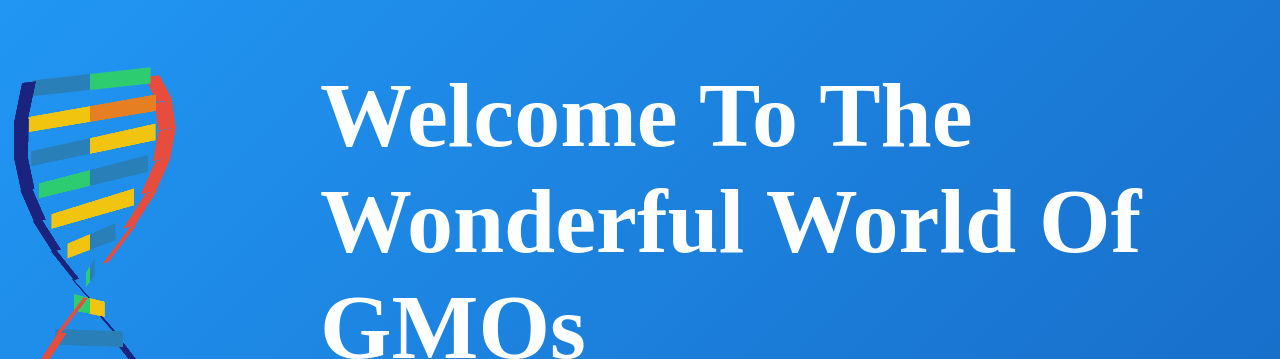
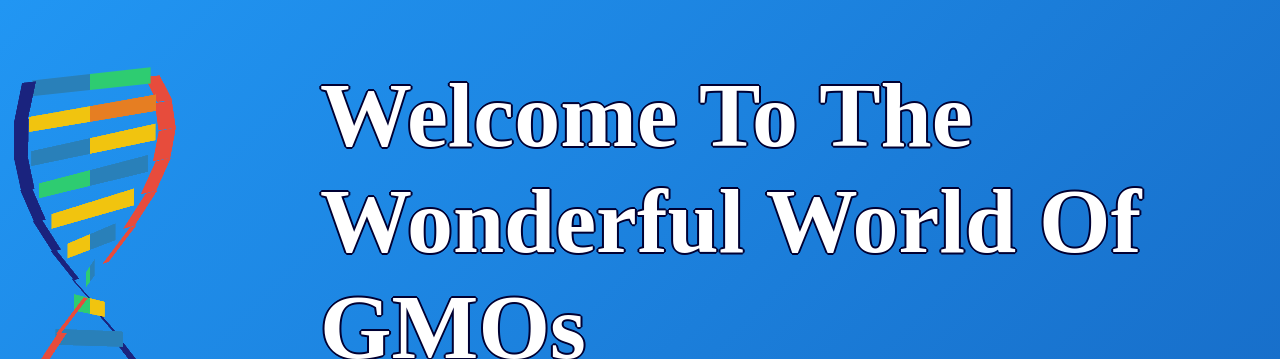
Before and after one commit to Excelsior13/GMO-Intro, a plain HTML site: page index.html in a window 1280 px wide. Shown: the top 359 px of the page. Drawn offline with Linux system fonts and the light colour scheme.

Commit message:
Update index.html

```diff
--- a/index.html
+++ b/index.html
@@ -121,8 +121,7 @@
   display: none;
 }
 @keyframes rot {
-  from {
-    transform: rotateY(0deg);
+  from {    transform: rotateY(0deg);
   }
   to {
     transform: rotateY(360deg);
@@ -142,7 +141,7 @@ body {
   font-family: Times New Roman ;
   font-size: 46px;
   color: white;
-5  text-shadow: 2px 0 0 #003, -2px 0 0 #003, 0 2px 0 #003, 0 -2px 0 #003, 1px 1px #003, -1px -1px 0 #003, 1px -1px 0 #003, -1px 1px 0 #003;
+text-shadow: 2px 0 0 #003, -2px 0 0 #003, 0 2px 0 #003, 0 -2px 0 #003, 1px 1px #003, -1px -1px 0 #003, 1px -1px 0 #003, -1px 1px 0 #003;
 }
 .main-button {
   position: absolute;
```
